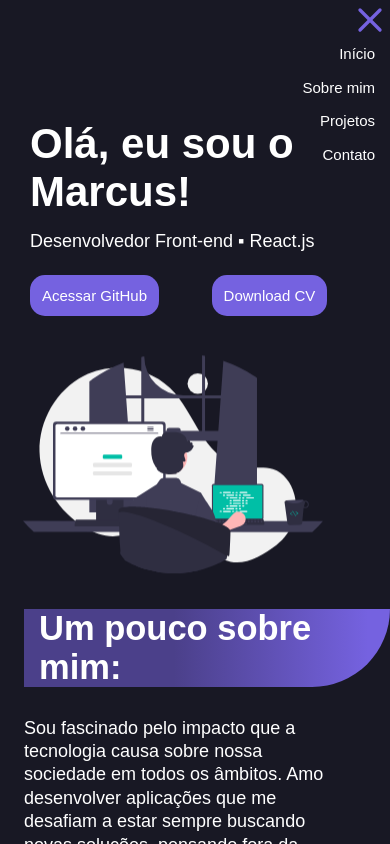
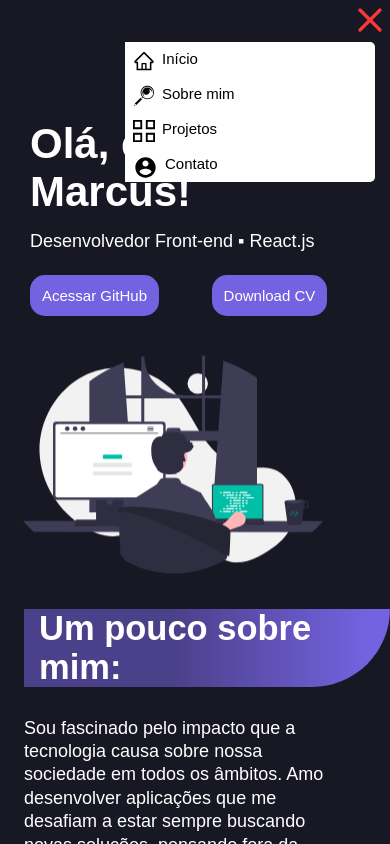
Before and after one commit to marcusvinicius0/Meu-portfolio, a React (Create React App) app: page / in a window 390 px wide. Both pictures are taken after a click on the element 370 px from the left and 20 px from the top of the page. Shown: the top 844 px of the page. Built offline with nearby package versions, Linux system fonts and the light colour scheme.

Commit message:
feat: new menuhamb, new box shadow on projects card, new resume

```diff
--- a/src/Components/Header/index.js
+++ b/src/Components/Header/index.js
@@ -3,6 +3,10 @@ import styles from './styles.module.scss';
 
 import { FiX } from 'react-icons/fi';
 import { BiMenuAltRight } from 'react-icons/bi';
+import { AiOutlineHome } from 'react-icons/ai';
+import { GiMagnifyingGlass } from 'react-icons/gi';
+import { GrProjects } from 'react-icons/gr';
+import { IoMdContact } from 'react-icons/io';
 
 export default function Header() {
     const [showMenu, setShowMenu] = useState(false);
@@ -11,17 +15,29 @@ export default function Header() {
         <header>
             <nav className={showMenu ? styles.menuOn : styles.nav}>
                 <ul>
-                    <li><a href="/">Início</a></li>
-                    <li><a href="#sobremim">Sobre mim</a></li>
-                    <li><a href="#projetos">Projetos</a></li>
-                    <li><a href="#contato">Contato</a></li>
+                    <li>
+                        <AiOutlineHome size={22} />
+                        <a href="/">Início</a>
+                    </li>
+                    <li>
+                        <GiMagnifyingGlass size={22} />
+                        <a href="#sobremim">Sobre mim</a>
+                    </li>
+                    <li>
+                        <GrProjects size={22} />
+                        <a href="#projetos">Projetos</a>
+                    </li>
+                    <li>
+                        <IoMdContact size={25} />
+                        <a href="#contato">Contato</a>
+                    </li>
                 </ul>
             </nav>
 
             <span onClick={() => setShowMenu(!showMenu)}>
-                {showMenu ? <FiX size={40} color="var(--soft-purple)" />
+                {showMenu ? <FiX size={40} color="var(--soft-red)" />
                     :
-                    <BiMenuAltRight size={40} color="var(--soft-purple)" />
+                    <BiMenuAltRight size={40} color="var(--white)" />
                 }
             </span>
         </header>
--- a/src/Components/Header/styles.module.scss
+++ b/src/Components/Header/styles.module.scss
@@ -4,6 +4,7 @@
     align-items: flex-end;
     padding-top: 2rem;
     padding-right: 1rem;
+    z-index: 100;
 
     ul{
         display: flex;
@@ -11,13 +12,17 @@
         flex-direction: row;
         list-style: none;
         position: fixed;
-        z-index: 99;
+        z-index: 100;
     }
 
     a{
         color: var(--white);
         font-size: 1.1rem;
         transition: 0.3s;
+    }
+
+    svg{
+        display: none;
     }
 
     a:hover{
@@ -29,20 +34,40 @@
 
     ul{
         display: flex;
-        justify-content: flex-end;
-        align-items: flex-end;
+        z-index: 100;
+        justify-content: flex-start;
+        align-items: flex-start;
         flex-direction: column;
         position: absolute;
         right: 0;
-        gap: 1.1rem;
-        top: 3rem;
+        top: 2.8rem;
         right: 1rem;
         position: fixed;
+        background-color: var(--white);
+        max-width: 250px;
+        border-top-right-radius: 5px;
+        border-bottom-right-radius: 5px;
+        width: 100%;
+        box-shadow: 0 8px 24px var(--white)(210deg 8% 62% / 20%);
+    }
+
+    li{
+        cursor: pointer;
+        width: 100%;
+        height: 35px;
+        padding: 0.5rem 0 0 0.5rem;
+        display: flex;
+        transition: 0.5s;
+    }
+
+    li:hover{
+        background-color: #EEF3F8;
     }
 
     a{
-        color: var(--white);
+        color: var(--black);
         transition: 0.3s;
+        padding-left: 0.5rem;
     }
 
     a:hover{
@@ -61,6 +86,7 @@ span{
         right: 0;
         top: 0;
         position: fixed;
+        z-index: 99;
     }
 
     .nav{
--- a/src/Components/Introduction/index.js
+++ b/src/Components/Introduction/index.js
@@ -1,7 +1,7 @@
 import styles from './styles.module.scss';
 import coding from '../../assets/coding.svg';
 
-import resume from '../../assets/marcusviniciusbegheli.pdf';
+import resume from '../../assets/marcusbegheli.pdf';
 
 export default function Introduction() {
     return (
--- a/src/Components/ProjectCard/styles.module.scss
+++ b/src/Components/ProjectCard/styles.module.scss
@@ -3,7 +3,7 @@
     height: 340px;
     background-color: rgb(49, 49, 63);
     border-radius: 15px;
-    box-shadow: 3px 3px 4px 4px rgb(31, 31, 36);
+    box-shadow: var(--soft-purple) 0px 5px 15px;
 
     .projectPicture{
         width: 100%;
--- a/src/Components/ProjectCardsRepo/styles.module.scss
+++ b/src/Components/ProjectCardsRepo/styles.module.scss
@@ -3,7 +3,7 @@
     height: 340px;
     background-color: rgb(49, 49, 63);
     border-radius: 15px;
-    box-shadow: 3px 3px 4px 4px rgb(31, 31, 36);
+    box-shadow: var(--soft-purple) 0px 5px 15px;
 
     img{
         width: 100%;
--- a/src/styles/globals.scss
+++ b/src/styles/globals.scss
@@ -29,6 +29,8 @@
     --green-900: #3B8739;
 
     --orange-500: #FF4B00;
+
+    --soft-red: rgb(253, 55, 55);
 }
 
 body{
```
Also changed, not shown: 2 other files (tests, documents, lock files or other folders).
